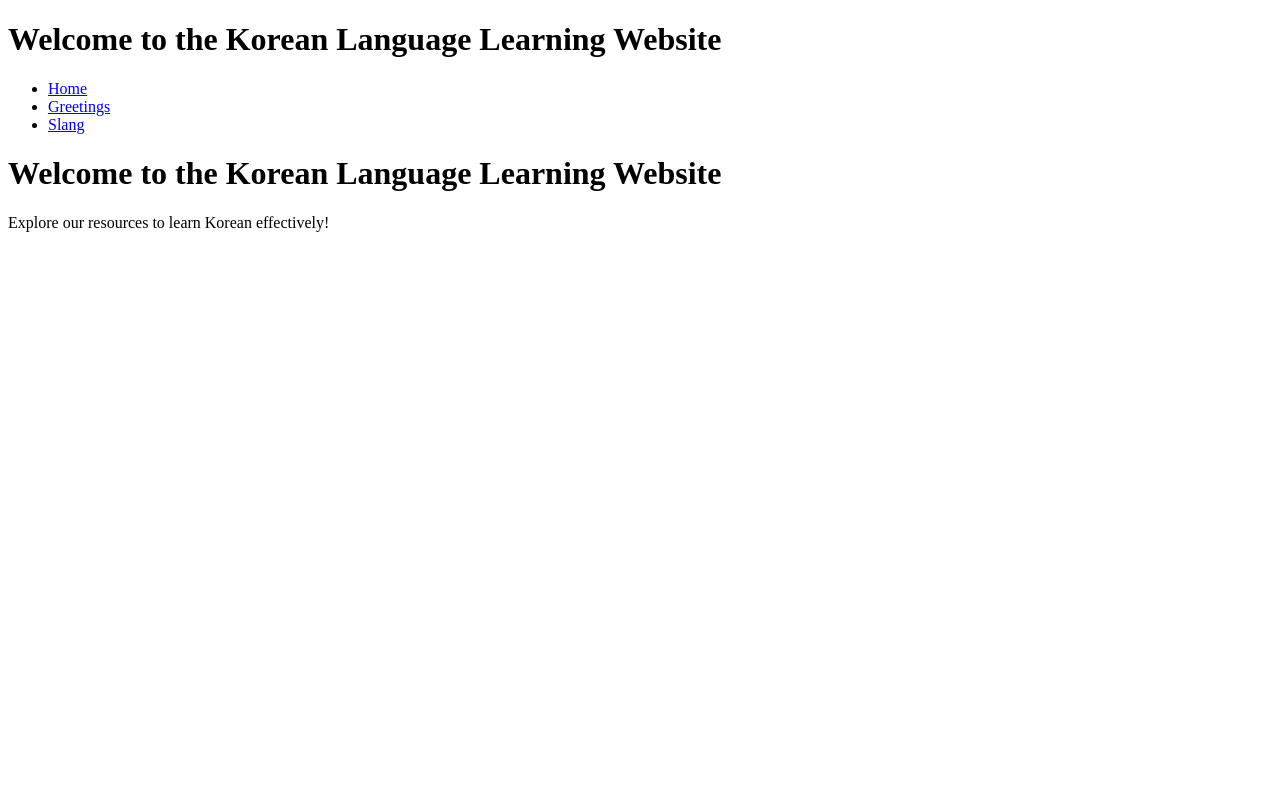
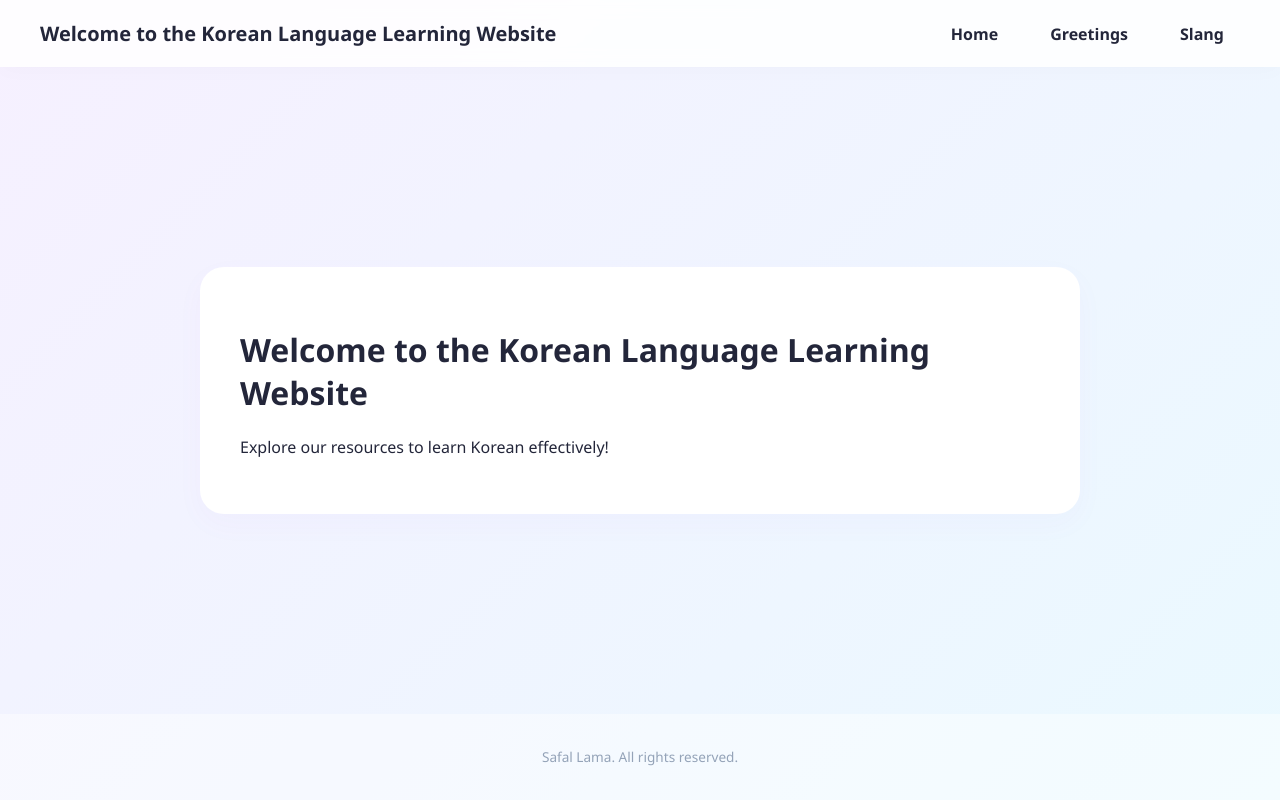
Before and after one commit to Blank21-xD/Language_learning, a Django app: page / in a window 1280 px wide. Run offline with Django 5.2, Linux system fonts and the light colour scheme.

Commit message:
Added CSS

```diff
--- a/korean_app/templates/korean_app/base.html
+++ b/korean_app/templates/korean_app/base.html
@@ -1,13 +1,21 @@
+{% load static %}
 <!DOCTYPE html>
 <html lang="en">
 
 <head>
+  <link rel="stylesheet" href="{% static 'css/styles.css' %}">
   <meta charset="UTF-8">
   <meta name="viewport" content="width=device-width, initial-scale=1.0">
   <title>Base</title>
 </head>
 
-<body>
+<body class="{% if is_attack %} alert-panic {% endif %}">
+
+  <div id="security_alarm" class="hidden_banner">
+    Intrusion detected.
+  </div>
+
+  <header>
     <h1>Welcome to the Korean Language Learning Website</h1>
     <nav>
       <ul>
@@ -17,16 +25,24 @@
       </ul>
     </nav>
 
+  </header>
 
+  <main>
+    <div class="content">
+      {% block content %}
 
-  {% block content %}
-  <div class="main_content">
-    <h1>IF this shows, it is successfuk</h1>
+      {% endblock %}
+
+    </div>
+  </main>
 
 
 
-    {% endblock %}
 
+  <footer>
+    <p>Safal Lama. All rights reserved.</p>
+  </footer>
+  <script src="{% static 'js/main.js' %}"></script>
 </body>
 
 </html>
--- a/static/css/styles.css
+++ b/static/css/styles.css
@@ -0,0 +1,160 @@
+/* ==========================================
+   1. CORE DESIGN: CLEAN MODERN K-POP PASTEL
+   ========================================== */
+
+:root {
+  --bg-gradient: linear-gradient(135deg, #f6f0ff 0%, #eaf9ff 100%);
+  --panel-white: #ffffff;
+  --text-dark: #23263a;
+  --accent-purple: #b072f1;
+  --accent-hover: #9333ea;
+}
+
+body {
+  background: var(--bg-gradient);
+  font-family: 'Segoe UI', Helvetica, Arial, sans-serif;
+  color: var(--text-dark);
+  margin: 0;
+  padding: 0;
+  min-height: 100vh;
+  display: flex;
+  flex-direction: column;
+  transition: background 0.4s ease, color 0.4s ease;
+  /* Smooth visual shift */
+}
+
+/* Default Hidden Banner State */
+.hidden_banner {
+  display: none;
+}
+
+header {
+  background: rgba(255, 255, 255, 0.85);
+  backdrop-filter: blur(8px);
+  padding: 20px 40px;
+  display: flex;
+  justify-content: space-between;
+  align-items: center;
+  box-shadow: 0 4px 20px rgba(0, 0, 0, 0.02);
+}
+
+header h1 {
+  font-size: 1.25rem;
+  font-weight: 700;
+  margin: 0;
+  color: var(--text-dark);
+}
+
+nav ul {
+  list-style: none;
+  margin: 0;
+  padding: 0;
+  display: flex;
+  gap: 20px;
+}
+
+nav a {
+  color: var(--text-dark);
+  text-decoration: none;
+  font-weight: 600;
+  padding: 8px 16px;
+  border-radius: 20px;
+  transition: background 0.2s;
+}
+
+nav a:hover {
+  background: #f3e8ff;
+  color: var(--accent-hover);
+}
+
+main {
+  flex: 1;
+  /* Pushes the footer to the absolute bottom of the screen */
+  display: flex;
+  align-items: center;
+  justify-content: center;
+  padding: 40px 20px;
+}
+
+.content {
+  background: var(--panel-white);
+  width: 100%;
+  max-width: 800px;
+  padding: 40px;
+  border-radius: 24px;
+  box-shadow: 0 10px 30px rgba(147, 51, 234, 0.03);
+}
+
+footer {
+  text-align: center;
+  padding: 20px;
+  font-size: 0.85rem;
+  color: #94a3b8;
+  background: rgba(255, 255, 255, 0.4);
+}
+
+
+/* ==========================================
+   2. CYBER SECURITY PANIC MODE
+   ========================================== */
+
+/* Triggers automatically when Django injects the 'alert-panic' class to <body> */
+
+body.alert-panic {
+  background: #110000;
+  /* Deep terminal void black/crimson */
+  color: #ff4444;
+  /* Neon attack red */
+  font-family: 'Courier New', Courier, monospace;
+  /* Monospace hacker aesthetic */
+}
+
+/* Transforms your clean content pane into an isolated sandbox terminal box */
+body.alert-panic .content {
+  background: #000000;
+  border: 2px dashed #ff4444;
+  box-shadow: 0 0 30px rgba(255, 68, 68, 0.2);
+}
+
+body.alert-panic header {
+  background: #1a0000;
+  border-bottom: 1px solid #ff4444;
+}
+
+body.alert-panic header h1,
+body.alert-panic nav a {
+  color: #ff4444;
+}
+
+body.alert-panic nav a:hover {
+  background: #330000;
+}
+
+/* Force the banner to show and flash color during an intrusion event */
+body.alert-panic #security_alarm {
+  display: block;
+  /* Overrides display:none */
+  background: #ff0000;
+  color: #ffffff;
+  text-align: center;
+  padding: 15px;
+  font-weight: 900;
+  font-size: 1.1rem;
+  letter-spacing: 2px;
+  text-transform: uppercase;
+  animation: alarm-flash 0.8s infinite;
+}
+
+@keyframes alarm-flash {
+  0% {
+    background: #ff0000;
+  }
+
+  50% {
+    background: #000000;
+  }
+
+  100% {
+    background: #ff0000;
+  }
+}
```
Lines whose indentation alone changed are shown as unchanged.
